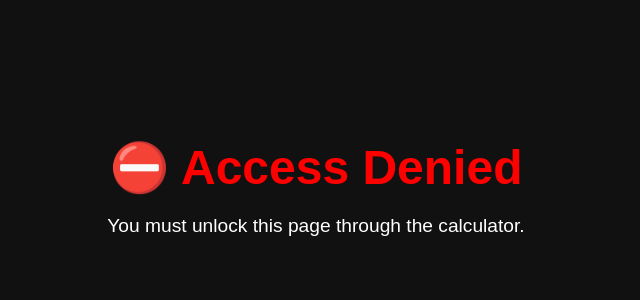
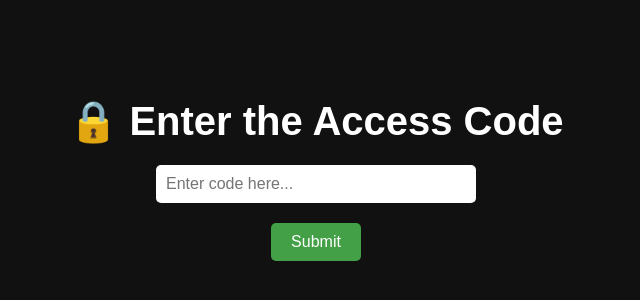
Before and after one commit to fr11hah/vplazallinks, a plain HTML site: page code.html in a window 1280 px wide. Shown: the part 226-526 px from the top of the page, without its empty margins (324-964 px from the left). Drawn offline with Linux system fonts and the light colour scheme.

Commit message:
Update code.html

```diff
--- a/code.html
+++ b/code.html
@@ -2,49 +2,74 @@
 <html lang="en">
 <head>
   <meta charset="UTF-8">
-  <title>Code Access</title>
+  <title>Code Entry</title>
   <style>
     body {
       font-family: Arial, sans-serif;
       background: #111;
       color: #fff;
       display: flex;
+      flex-direction: column;
       justify-content: center;
       align-items: center;
       height: 100vh;
-      flex-direction: column;
-      text-align: center;
+      margin: 0;
     }
+
     h1 {
-      font-size: 3rem;
-      margin-bottom: 10px;
+      font-size: 2.5rem;
+      margin-bottom: 20px;
     }
-    p {
-      font-size: 1.2rem;
+
+    input[type="text"] {
+      padding: 10px;
+      font-size: 1rem;
+      width: 300px;
+      border: none;
+      border-radius: 5px;
+      margin-bottom: 20px;
     }
-    .denied {
+
+    button {
+      padding: 10px 20px;
+      font-size: 1rem;
+      border: none;
+      border-radius: 5px;
+      background-color: #43a047;
+      color: white;
+      cursor: pointer;
+    }
+
+    button:hover {
+      background-color: #388e3c;
+    }
+
+    .error {
       color: red;
+      margin-top: 15px;
     }
   </style>
 </head>
 <body>
-  <div id="content"></div>
+  <h1>🔒 Enter the Access Code</h1>
+  <input type="text" id="codeInput" placeholder="Enter code here..." />
+  <button onclick="checkCode()">Submit</button>
+  <div class="error" id="errorMsg"></div>
 
   <script>
-    const params = new URLSearchParams(window.location.search);
-    const access = params.get("access");
-    const contentDiv = document.getElementById("content");
+    function checkCode() {
+      const input = document.getElementById('codeInput').value.trim();
+      const correctCode = "VplazaIsGoatlinks";
 
-    if (access === "1") {
-      contentDiv.innerHTML = `
-        <h1>🎉 Access Granted</h1>
-        <p>Welcome to the secret page. You’ve entered the correct code.</p>
-      `;
-    } else {
-      contentDiv.innerHTML = `
-        <h1 class="denied">⛔ Access Denied</h1>
-        <p>You must unlock this page through the calculator.</p>
-      `;
+      if (input === correctCode) {
+        // Set sessionStorage flag
+        sessionStorage.setItem("accessGranted", "true");
+        // Redirect to links.html
+        window.location.href = "/links.html";
+      } else {
+        // Show error message
+        document.getElementById('errorMsg').textContent = "⛔ Access Denied: Incorrect Code";
+      }
     }
   </script>
 </body>
```
